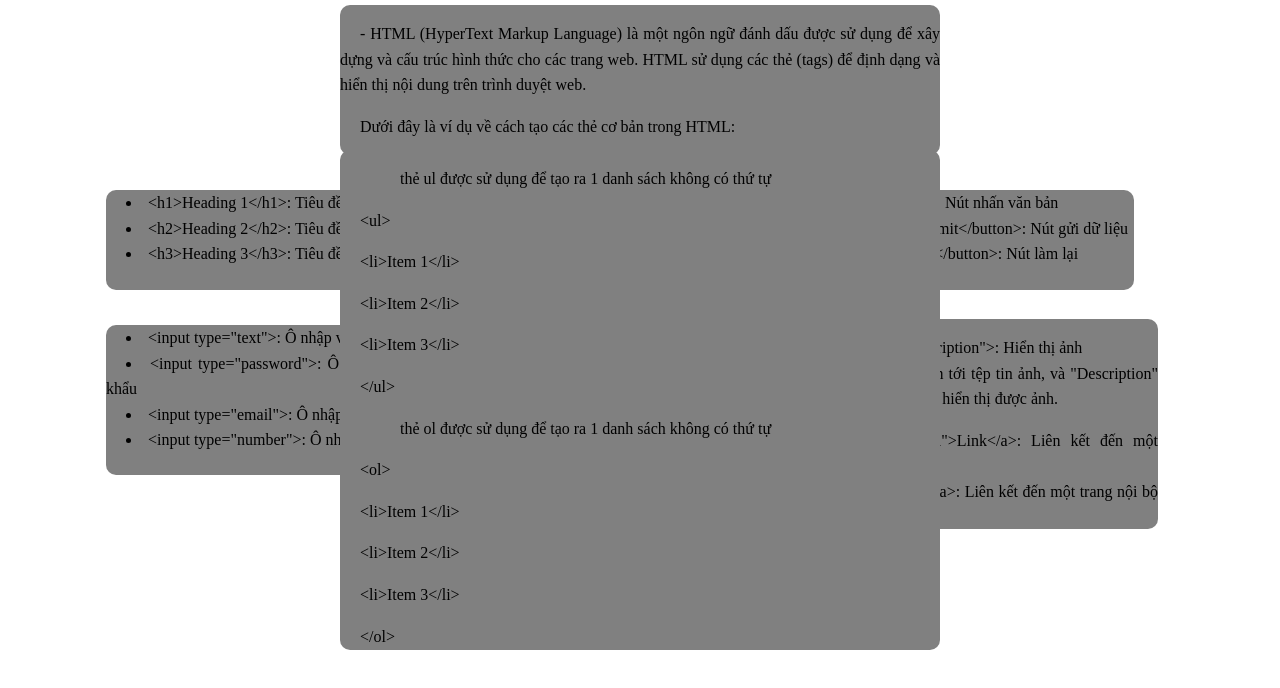
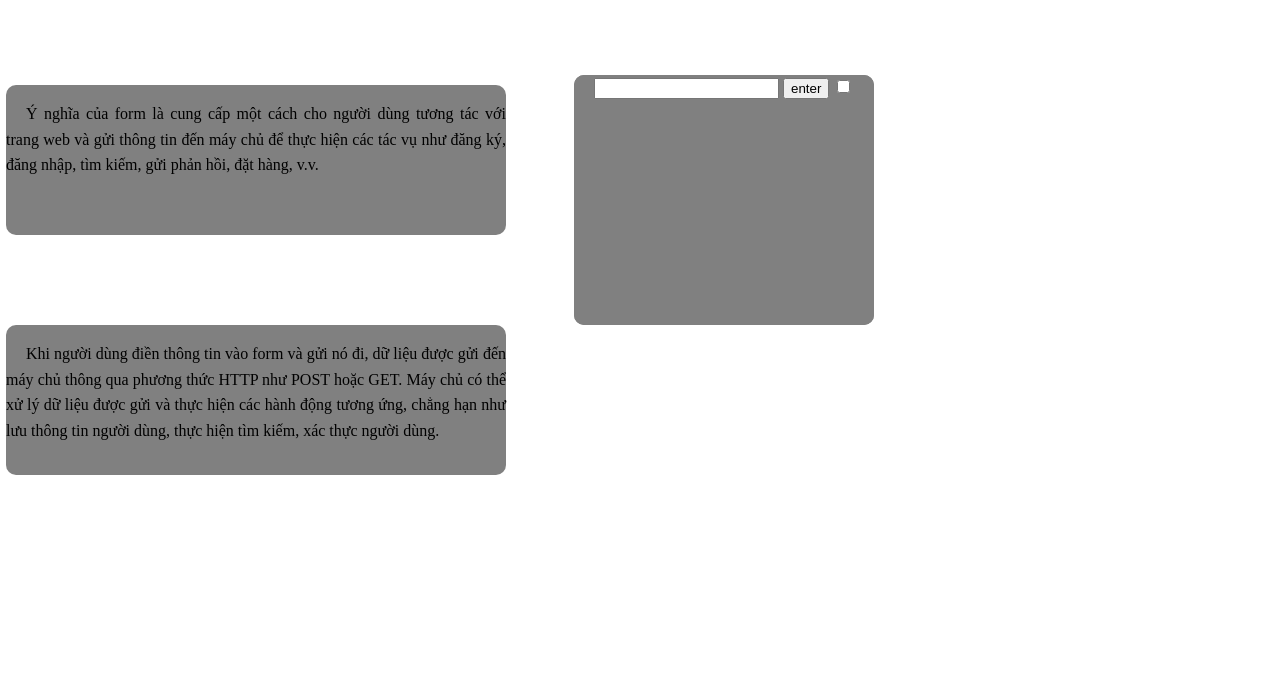
Before and after one commit to Luna1502/baichuabi, a plain HTML site: page index.html in a window 1280 px wide. Drawn offline with Linux system fonts and the light colour scheme.

Commit message:
Add files via upload

```diff
--- /dev/null
+++ b/html.css
@@ -0,0 +1,63 @@
+.form-1 {
+    width: 500px;
+    height: 150px;
+    border-radius: 10px;
+    background-color: gray;
+    position: absolute;
+    top: 20%;
+    left: 20%;
+    transform: translate(-50%, -50%);
+    text-indent: 20px;
+    line-height: 1.5;
+    font-size: 16px;
+    line-height: 1.6;
+    text-align: justify;
+}
+
+.form-2 {
+    width: 500px;
+    height: 150px;
+    border-radius: 10px;
+    background-color: gray;
+    position: absolute;
+    top: 50%;
+    left: 20%;
+    transform: translate(-50%, -50%);
+    text-indent: 20px;
+    line-height: 1.5;
+    font-size: 16px;
+    line-height: 1.6;
+    text-align: justify;
+}
+
+.form-3 {
+    width: 300px;
+    height: 250px;
+    border-radius: 10px;
+    background-color: gray;
+    position: absolute;
+    top: 25%;
+    right: 20%;
+    transform: translate(-50%, -50%);
+    text-indent: 20px;
+    line-height: 1.5;
+    font-size: 16px;
+    line-height: 1.6;
+    text-align: justify;
+}
+
+.form-4 {
+    width: 300px;
+    height: 250px;
+    border-radius: 10px;
+    background-color: gray;
+    position: absolute;
+    top: 25%;
+    right: 20%;
+    transform: translate(-50%, -50%);
+    text-indent: 20px;
+    line-height: 1.5;
+    font-size: 16px;
+    line-height: 1.6;
+    text-align: justify;
+}
--- a/index.html
+++ b/index.html
@@ -1,64 +1,31 @@
 <!DOCTYPE html>
 <html lang="en">
-
 <head>
     <meta charset="UTF-8">
     <meta name="viewport" content="width=device-width, initial-scale=1.0">
     <title>Document</title>
-    <link rel="stylesheet" href="baitaphtml.css">
+    <link rel="stylesheet" href="html.css">
 </head>
-
 <body>
     <div class="form-1">
-        <p>- HTML (HyperText Markup Language) là một ngôn ngữ đánh dấu được sử dụng để xây dựng và cấu trúc hình thức
-            cho các trang web. HTML sử dụng các thẻ (tags) để định dạng và hiển thị nội dung trên trình duyệt web.</p>
-
-        <p>Dưới đây là ví dụ về cách tạo các thẻ cơ bản trong HTML:</p>
+        <p>Ý nghĩa của form là cung cấp một cách cho người dùng tương tác với trang web và gửi thông tin đến máy chủ để thực hiện các tác vụ như đăng ký, đăng nhập, tìm kiếm, gửi phản hồi, đặt hàng, v.v. </p>
     </div>
-
     <div class="form-2">
-        <li>&lt;h1&gt;Heading 1&lt;/h1&gt;: Tiêu đề cấp 1</li>
-        <li>&lt;h2&gt;Heading 2&lt;/h2&gt;: Tiêu đề cấp 2</li>
-        <li>&lt;h3&gt;Heading 3&lt;/h3&gt;: Tiêu đề cấp 3</li>
+       <p> Khi người dùng điền thông tin vào form và gửi nó đi, dữ liệu được gửi đến máy chủ thông qua phương thức HTTP như POST hoặc GET. Máy chủ có thể xử lý dữ liệu được gửi và thực hiện các hành động tương ứng, chẳng hạn như lưu thông tin người dùng, thực hiện tìm kiếm, xác thực người dùng.</p>
     </div>
-
     <div class="form-3">
-        <li>&lt;input type="text"&gt;: Ô nhập văn bản</li>
-        <li>&lt;input type="password"&gt;: Ô nhập mật khẩu</li>
-        <li>&lt;input type="email"&gt;: Ô nhập email</li>
-        <li>&lt;input type="number"&gt;: Ô nhập số</li>
-    </div>
-
-    <div class="form-4">
-        <li>&lt;button&gt;Click me&lt;/button&gt;: Nút nhấn văn bản</li>
-        <li>&lt;button type="submit"&gt;Submit&lt;/button&gt;: Nút gửi dữ liệu</li>
-        <li>&lt;button type="reset"&gt;Reset&lt;/button&gt;: Nút làm lại</li>
-    </div>
-
-    <div class="form-5">
-        <p>&lt;img src="path/to/image.jpg" alt="Description"&gt;: Hiển thị ảnh<br>
-            Trong đó, "path/to/image.jpg" là đường dẫn tới tệp tin ảnh, và "Description" là mô tả về ảnh dùng cho trường
-            hợp không hiển thị được ảnh.</p>
-
-        <li>&lt;a href="https://www.example.com"&gt;Link&lt;/a&gt;: Liên kết đến một trang web khác (hyperlink)</li>
-        <li>&lt;a href="page.html"&gt;Internal Link&lt;/a&gt;: Liên kết đến một trang nội bộ trong cùng trang web</li>
-    </div>
-    <div class="form-6">
-        <ul> thẻ ul được sử dụng để tạo ra 1 danh sách không có thứ tự</ul>
-        <p> &lt;ul&gt;</p>
-       <p> &lt;li&gt;Item 1&lt;/li&gt;</p>
-       <p> &lt;li&gt;Item 2&lt;/li&gt;</p>
-       <p> &lt;li&gt;Item 3&lt;/li&gt;</p>
-       <p> &lt;/ul&gt;</p>
-       <ul> thẻ ol được sử dụng để tạo ra 1 danh sách không có thứ tự</ul>
-       <p> &lt;ol&gt;</p>
-       <p> &lt;li&gt;Item 1&lt;/li&gt;</p>
-       <p> &lt;li&gt;Item 2&lt;/li&gt;</p>
-       <p> &lt;li&gt;Item 3&lt;/li&gt;</p>
-       <p> &lt;/ol&gt;</p>
+        <p>Có 2 thuộc tính cơ bản cần lưu ý</p>
+        <p>- Thuộc tính action mà method</p>
+        <p>Các loại input cơ bản</p>
+        <p>- Button</p>
+        <p>- CheckBox</p>
+        <p>- Email</p>
 
     </div>
-
+    <div class="form-4">
+        <input type="text">
+        <input type="button" value="enter">
+        <input type="checkbox" name="" id="">
+    </div>
 </body>
-
 </html>
```
